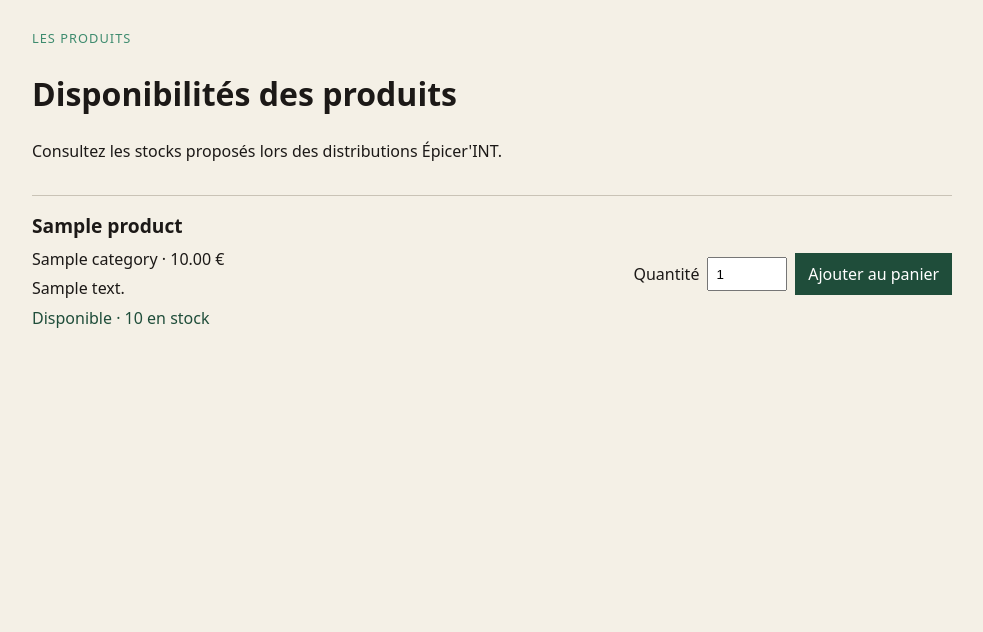
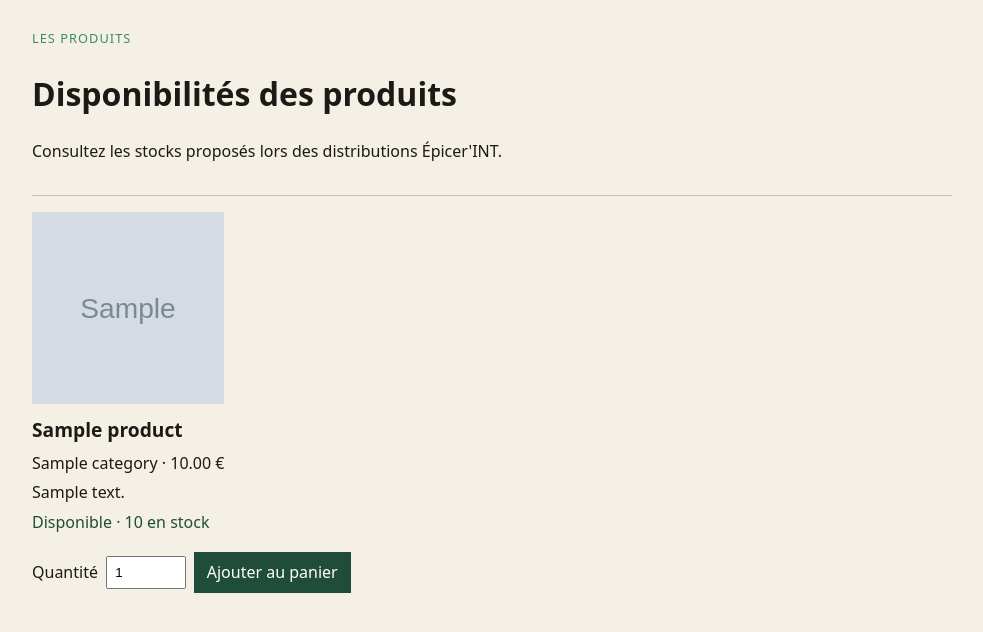
Before and after one commit to RabahSend/Epicer-int, a Django app: page /api/catalog/products/ in a window 1280 px wide. Shown: the part 102-734 px from the top of the page, without its empty margins (148-1131 px from the left). Run offline with Django 5.2, Linux system fonts and the light colour scheme; a user stored in the database is signed in; tables that the repository leaves empty hold one stand-in row (values such as "Sample post"); grey boxes marked "Sample" are stand-in pictures.

Commit message:
Affichage de la phot du produit dans page Produits

```diff
--- a/epicerIntApp/catalog/templates/catalog/products.html
+++ b/epicerIntApp/catalog/templates/catalog/products.html
@@ -10,6 +10,14 @@
   <section class="product-list" aria-label="Catalogue des produits">
     {% for product in products %}
       <article class="product-item">
+        {% if product.image %}
+          <img
+            class="product-item__image"
+            src="{{ product.image.url }}"
+            alt="{{ product.name }}"
+            loading="lazy"
+          >
+        {% endif %}
         <div>
           <h2>{{ product.name }}</h2>
           <p>{{ product.category }} · {{ product.price }} €</p>
--- a/epicerIntApp/core/static/core/css/layout.css
+++ b/epicerIntApp/core/static/core/css/layout.css
@@ -92,9 +92,9 @@
 
   .product-item {
     display: flex;
-    justify-content: space-between;
-    align-items: center;
-    gap: 1.5rem;
+    flex-direction: column;
+    align-items: flex-start;
+    gap: 0.75rem;
     padding: 1rem 0;
     border-top: 1px solid #c9c3b6;
   }
@@ -102,6 +102,11 @@
   .product-item h2 { margin: 0; font-size: 1.2rem; }
   .product-item p { margin: 0.35rem 0; }
   .product-item form { display: flex; align-items: center; gap: 0.5rem; }
+  .product-item__image {
+    width: 12rem;
+    height: 12rem;
+    object-fit: cover;
+  }
   .product-item input, .cart-table input { width: 5rem; padding: 0.45rem; }
   button, .button-link {
     display: inline-block;
@@ -123,7 +128,6 @@
       flex-direction: column;
       align-items: flex-start;
     }
-    .product-item { align-items: flex-start; flex-direction: column; }
     .product-item form { flex-wrap: wrap; }
     .cart-table { font-size: 0.9rem; }
   }
```
Also changed, not shown: epicerIntApp/catalog/tests.py (+24 -0 lines).
